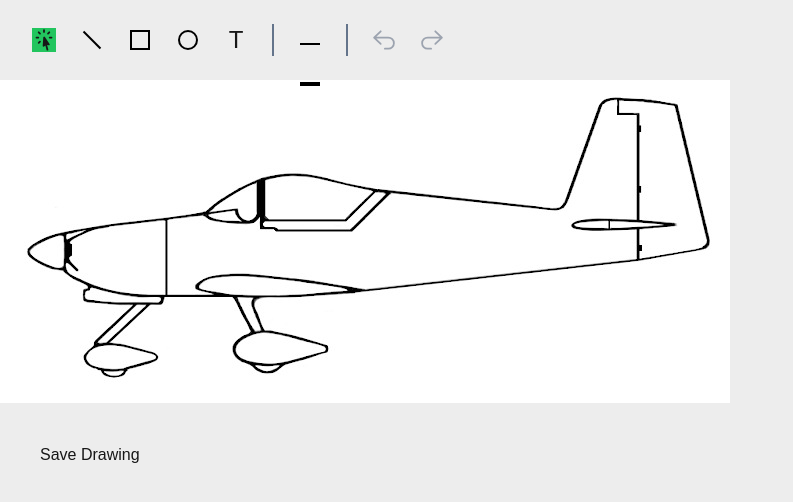
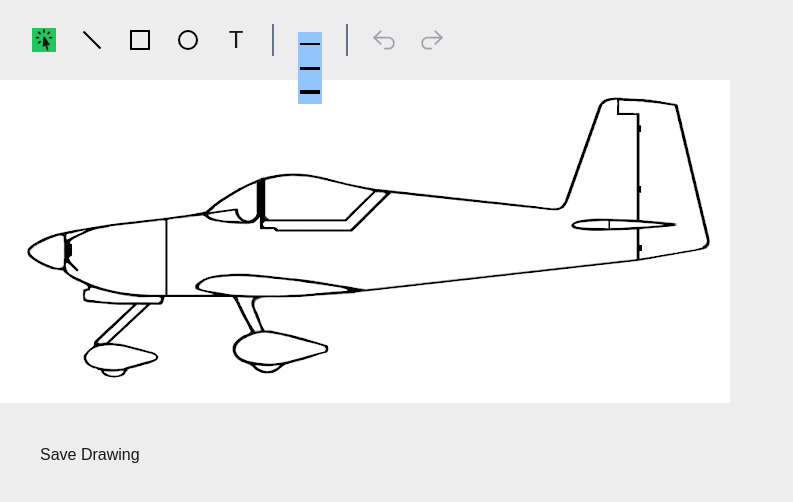
Before and after one commit to SlightlyBuggy/build_notes, a Next.js app: page /image_editor in a window 1280 px wide. Both pictures are taken after a click on the element 310 px from the left and 44 px from the top of the page. Shown: the top 502 px of the page, without its empty margins (0-793 px from the left). Built offline with nearby package versions, Linux system fonts and the light colour scheme.

Commit message:
working on stroke menu.  annoying issue where width expands when clicked

```diff
--- a/app/ui/ImageUploadAndEditor/ImageEditor/DrawingToolPalette/DrawingToolPalette.tsx
+++ b/app/ui/ImageUploadAndEditor/ImageEditor/DrawingToolPalette/DrawingToolPalette.tsx
@@ -18,7 +18,7 @@ export default function DrawingToolPalette(
 ) {
 
     return (
-    <div className="flex flex-row p-5 select-none max-h-20 relative z-10">
+    <div className="flex flex-row p-5 select-none max-h-20 relative">
         <ToolButton tool={DrawingTool.Selector} activeTool={activeTool} handleToolClick={handleToolClick} />
         <ToolButton tool={DrawingTool.Line} activeTool={activeTool} handleToolClick={handleToolClick} />
         <ToolButton tool={DrawingTool.Rectangle} activeTool={activeTool} handleToolClick={handleToolClick} />
--- /dev/null
+++ b/app/ui/ImageUploadAndEditor/ImageEditor/DrawingToolPalette/StrokeSelection/SelectedStrokeButton.tsx
@@ -0,0 +1,27 @@
+export default function SelectedStrokeButton(
+    {
+        openMenu
+    }:
+    {
+        openMenu: () => void
+    }
+) {
+
+    return(
+        <div className="flex items-center pl-3 pr-3">
+            <div className="flex items-center">
+                <div
+                    className="flex-col hover:cursor-pointer relative space-y-2  hover:bg-yellow-100"
+                    onClick={() => {
+                        openMenu()
+                    }}
+                >
+                    <div className="h-[2px] w-5 bg-black"></div>
+                    <div className="h-[3px] w-5 bg-black"></div>
+                    <div className="h-[4px] w-5 bg-black"></div>
+                </div>
+            </div>
+        </div>
+    )
+
+}
--- /dev/null
+++ b/app/ui/ImageUploadAndEditor/ImageEditor/DrawingToolPalette/StrokeSelection/StrokeMenu.tsx
@@ -0,0 +1,31 @@
+import { AvailableStroke } from "../StrokeWidthSelector"
+import StrokeMenuItem from "./StrokeMenuItem"
+
+
+export default function StrokeMenu(
+    {
+        closeMenu,
+        selectedStroke,
+        setSelectedStroke,
+        availableStrokes
+    }:{
+        closeMenu: () => void,
+        selectedStroke: AvailableStroke,
+        setSelectedStroke: (stroke: AvailableStroke) => void,
+        availableStrokes: AvailableStroke[]
+    }
+) {
+    // TODO: pick up here
+    return (
+        <div className="relative z-10 flex items-start">
+            <div className="p-3">
+                {availableStrokes.map((val, idx) => {
+                return  (
+                    <StrokeMenuItem key={idx} widthPx={val.strokeWidthPx} />
+                )
+                })}
+            </div>
+        </div>
+    )
+
+}
--- /dev/null
+++ b/app/ui/ImageUploadAndEditor/ImageEditor/DrawingToolPalette/StrokeSelection/StrokeMenuItem.tsx
@@ -0,0 +1,30 @@
+import clsx from "clsx"
+
+export default function StrokeMenuItem(
+    {
+        widthPx,
+
+    }:{
+        widthPx: number
+    }
+) {
+    const widthClass = `h-[${widthPx}px]`
+    return(
+        <div
+            className={clsx(
+                "flex items-center hover:cursor-pointer bg-blue-300",
+            )}
+
+
+        >
+            <div className="h-6 w-6 flex items-center justify-center hover:bg-yellow-100">
+                <div className={clsx(
+                    "w-5 bg-black",
+                    widthClass
+                )}
+
+                ></div>
+            </div>
+        </div>
+    )
+}
--- a/app/ui/ImageUploadAndEditor/ImageEditor/DrawingToolPalette/StrokeWidthSelector.tsx
+++ b/app/ui/ImageUploadAndEditor/ImageEditor/DrawingToolPalette/StrokeWidthSelector.tsx
@@ -2,55 +2,43 @@
 
 import clsx from "clsx"
 import { useState } from "react"
+import SelectedStrokeButton from "./StrokeSelection/SelectedStrokeButton"
+import StrokeMenu from "./StrokeSelection/StrokeMenu"
+
+export interface AvailableStroke {
+    strokeName: string
+    strokeWidthPx: number
+}
+
+const availableStrokes: AvailableStroke[] = [
+    {strokeName: 'small', strokeWidthPx: 2},
+    {strokeName: 'medium', strokeWidthPx: 3},
+    {strokeName: 'large', strokeWidthPx: 4},
+]
 
 export default function StrokeWidthSelector() {
 
     const [strokeMenuOpen, setStrokeMenuOpen] = useState<boolean>(false)
+    const [selectedStroke, setSelectedStroke] = useState<AvailableStroke>({strokeName: 'small', strokeWidthPx: 2})
 
     const openMenu = () => {
         setStrokeMenuOpen(true)
 
     }
 
-    return (
-        // <div>
-            <div className="relative z-100">
-                <div
-                    className="p-3 flex items-center hover:cursor-pointer relative z-100"
-                    onClick={() => {
-                        console.log("you clicked me")
-                        setStrokeMenuOpen(true)
-                    }}
-                >
-                    <div className="h-6 w-6 flex items-center justify-center hover:bg-yellow-100">
-                        <div className="h-0.5 w-5 bg-black"></div>
-                    </div>
-                </div>
-                <div
-                    className={clsx(
-                        "p-3 flex items-center hover:cursor-pointer",
-                        {"absolute top-10": strokeMenuOpen}, // if I add z-index:100 manually in browser, this works.  what the fuck.
-                        {"invisible" : !strokeMenuOpen}
-                    )}
+    const closeMenu = () => {
+        setStrokeMenuOpen(false)
+    }
 
-                >
-                    <div className="h-6 w-6 flex items-center justify-center hover:bg-yellow-100">
-                        <div className="h-1 w-5 bg-black"></div>
-                    </div>
-                </div>
-                {/* <div
-                    className={clsx(
-                        "p-3 flex items-center hover:cursor-pointer relative z-100",
-                        {"collapse" : !strokeMenuOpen}
-                    )}
+    if(!strokeMenuOpen)
+    {
+        return(
+            <SelectedStrokeButton openMenu={openMenu}/>
+        )
+    } else {
+        return (
 
-                >
-                    <div className="h-6 w-6 flex items-center justify-center hover:bg-yellow-100">
-                        <div className="h-2 w-5 bg-black"></div>
-                    </div>
-                </div> */}
-            </div>
-        // </div>
-
-    )
+            <StrokeMenu closeMenu={closeMenu} selectedStroke={selectedStroke} setSelectedStroke={setSelectedStroke} availableStrokes={availableStrokes}/>
+        )
+    }
 }
```
